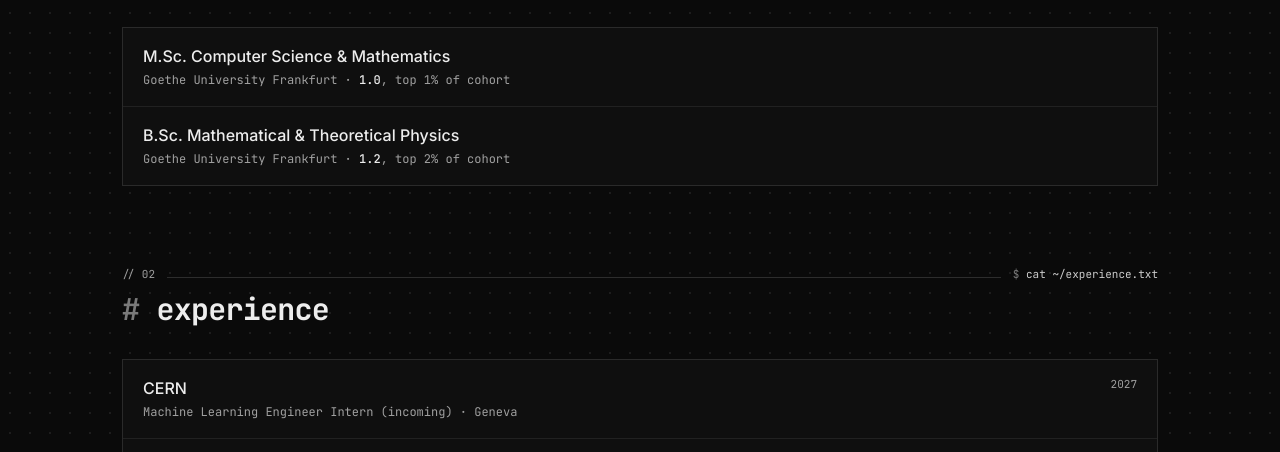
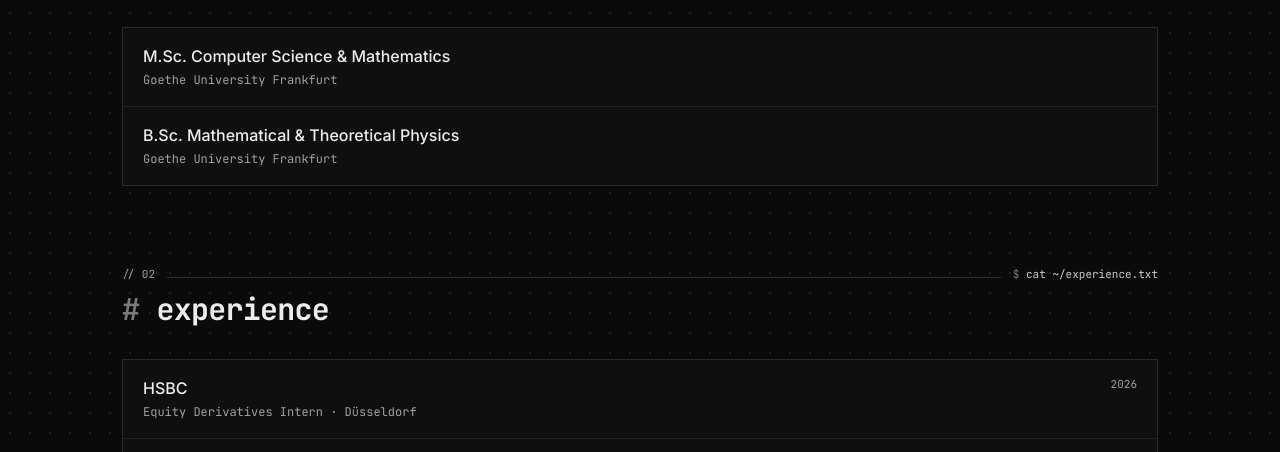
Before and after one commit to niklasdgl/niklasdgl.github.io, a plain HTML site: page cv.html in a window 1280 px wide. Shown: the part 477-929 px from the top of the page. Drawn offline with Linux system fonts and the light colour scheme.

Commit message:
fix: remove declined offer and grades from cv

```diff
--- a/cv.html
+++ b/cv.html
@@ -47,11 +47,11 @@
     <ol class="frame">
       <li>
       <span class="title">M.Sc. Computer Science &amp; Mathematics</span>
-      <span class="meta">Goethe University Frankfurt · <b>1.0</b>, top 1% of cohort</span>
+      <span class="meta">Goethe University Frankfurt</span>
       </li>
       <li>
       <span class="title">B.Sc. Mathematical &amp; Theoretical Physics</span>
-      <span class="meta">Goethe University Frankfurt · <b>1.2</b>, top 2% of cohort</span>
+      <span class="meta">Goethe University Frankfurt</span>
       </li>
 
     </ol>
@@ -63,11 +63,6 @@
       <h2 id="experience-h"><span aria-hidden="true">#</span> experience</h2>
     </div>
     <ol class="frame">
-      <li>
-      <span class="title">CERN</span>
-      <span class="when">2027</span>
-      <span class="meta">Machine Learning Engineer Intern (incoming) · Geneva</span>
-      </li>
       <li>
       <span class="title">HSBC</span>
       <span class="when">2026</span>
```
